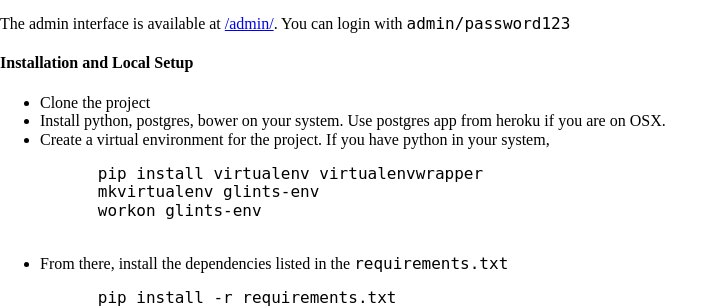
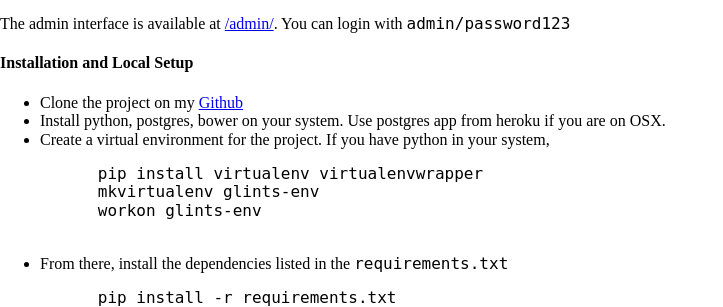
Before and after one commit to khzaw/glints-interview, a Django app: page /writeup/ in a window 1280 px wide. Shown: the part 941-1248 px from the top of the page, without its empty margins (0-723 px from the left). Run offline with Django 3.2, Linux system fonts and the light colour scheme; some libraries are stand-ins or nearby versions.

Commit message:
Add link to github

```diff
--- a/glints/templates/writeup/index.html
+++ b/glints/templates/writeup/index.html
@@ -30,7 +30,7 @@
 
   <h4>Installation and Local Setup</h4>
   <ul>
-    <li>Clone the project</li>
+    <li>Clone the project on my <a href="https://github.com/khzaw/glints-interview">Github</a></li>
     <li>Install python, postgres, bower on your system. Use postgres app from heroku if you are on OSX.</li>
     <li>Create a virtual environment for the project. If you have python in your system,</li>
     <pre>
```
